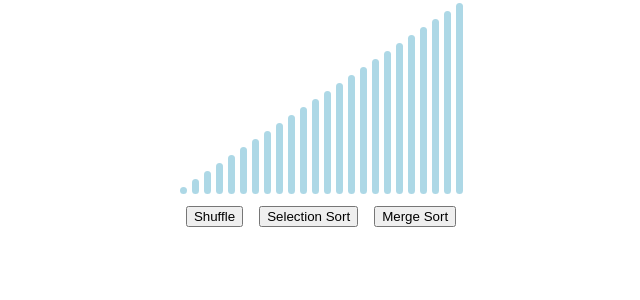
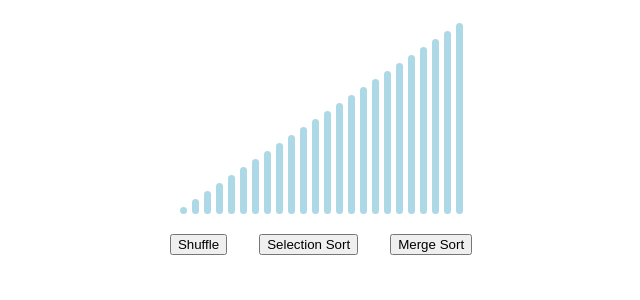
Before and after one commit to andreiui/sorting-visualized, a React (Create React App) app: page / in a window 1280 px wide. Shown: the top 300 px of the page, without its empty margins (319-959 px from the left). Built offline with nearby package versions, Linux system fonts and the light colour scheme.

Commit message:
Minor changes to Sorting.js

```diff
--- a/src/sorting/Algorithms.js
+++ b/src/sorting/Algorithms.js
@@ -1,3 +1,17 @@
+export const shuffleArray = (array, l, u) => {
+  var animations = [];
+  let j;
+  for (let i = u - 1; i > l; i--) {
+    j = Math.floor(Math.random() * (i + 1));
+    const a = {};
+    a.comp = [i, j];
+    a.swap = [i, j];
+    array = swap(array, i, j);
+    animations.push(a);
+  }
+  return animations;
+};
+
 export const selectionSort = (array, l, u) => {
   var animations = [];
   for (var i = l; i < u; i++) {
@@ -5,7 +19,7 @@ export const selectionSort = (array, l, u) => {
       const a = {};
       a.comp = [i, j];
       if (array[j] < array[i]) {
-        swap(array, i, j);
+        array = swap(array, i, j);
         a.swap = [i, j];
       }
       animations.push(a);
@@ -23,7 +37,7 @@ export const mergeSort = (array, l, u) => {
     const a = {};
     a.comp = [l, u - 1];
     if (array[u - 1] < array[l]) {
-      swap(array, l, u - 1);
+      array = swap(array, l, u - 1);
       a.swap = [l, u - 1];
     }
     animations.push(a);
@@ -80,9 +94,10 @@ function mergeIntoArray(array, l, u, mid) {
   return animations;
 }
 
-function swap(array, i, j) {
+export function swap(array, i, j) {
   var temp;
   temp = array[i];
   array[i] = array[j];
   array[j] = temp;
+  return array;
 }
--- a/src/sorting/Sorting.css
+++ b/src/sorting/Sorting.css
@@ -3,6 +3,7 @@ body {
   display: flex;
   background-color: white;
   justify-content: center;
+  margin: 20px;
 }
 
 .sorting {
@@ -15,7 +16,7 @@ body {
 }
 
 .sorting button {
-  margin: 8px;
+  margin: 16px;
 }
 
 .sorting .bar {
--- a/src/sorting/Sorting.js
+++ b/src/sorting/Sorting.js
@@ -1,23 +1,49 @@
 import React, { Component } from "react";
 import "./Sorting.css";
-import { selectionSort, mergeSort } from "./Algorithms.js";
+import { shuffleArray, selectionSort, mergeSort } from "./Algorithms.js";
 
 class Sorting extends Component {
   constructor(props) {
     super(props);
     this.state = {
       list: [],
+      done: true,
     };
   }
+  buttons = [
+    {
+      class: "shuffle",
+      title: "Shuffle",
+      func: shuffleArray,
+      speed: 35,
+    },
+    {
+      class: "sorting",
+      title: "Selection Sort",
+      func: selectionSort,
+      speed: 40,
+    },
+    {
+      class: "sorting",
+      title: "Merge Sort",
+      func: mergeSort,
+      speed: 40,
+    },
+  ];
 
   componentDidMount() {
     this.setState({ list: this.generateArray(0, 24) });
   }
 
   sortAnimation = (array, l, u, sort, ms) => {
+    if (!this.state.done) {
+      return array;
+    }
+
     let animations = [];
     let unsorted = [...array];
     const bars = document.getElementsByClassName("sorting bar");
+    this.setState({ done: false });
 
     animations = sort(array, l, u);
 
@@ -74,6 +100,10 @@ class Sorting extends Component {
       }
     }, animations.length * ms);
 
+    setTimeout(() => {
+      this.setState({ done: true });
+    }, (animations.length + 1) * ms);
+
     return unsorted;
   };
 
@@ -93,74 +123,28 @@ class Sorting extends Component {
           ))}
         </div>
         <div className="sorting button">
+          {this.buttons.map((button) => (
             <button
-            className="shuffle"
+              key={button.title}
               onClick={() =>
                 this.setState({
                   list: this.sortAnimation(
                     this.state.list,
                     0,
                     this.state.list.length,
-                  this.shuffleArray,
-                  30
+                    button.func,
+                    button.speed
                   ),
                 })
               }
             >
-            Shuffle
+              {button.title}
             </button>
-          <button
-            className="sort"
-            onClick={() =>
-              this.setState({
-                list: this.sortAnimation(
-                  this.state.list,
-                  0,
-                  this.state.list.length,
-                  selectionSort,
-                  50
-                ),
-              })
-            }
-          >
-            Selection Sort
-          </button>
-          <button
-            className="sort"
-            onClick={() =>
-              this.setState({
-                list: this.sortAnimation(
-                  this.state.list,
-                  0,
-                  this.state.list.length,
-                  mergeSort,
-                  50
-                ),
-              })
-            }
-          >
-            Merge Sort
-          </button>
+          ))}
         </div>
       </React.Fragment>
     );
   }
-
-  shuffleArray = (array, l, u) => {
-    var animations = [];
-    let j;
-
-    for (let i = array.length - 1; i > 0; i--) {
-      j = Math.floor(Math.random() * (i + 1));
-      const a = {};
-      a.comp = [i, j];
-      a.swap = [i, j];
-      array = this.swap(array, i, j);
-      animations.push(a);
-    }
-
-    return animations;
-  };
 
   generateArray = (start, end) => {
     let array = [];
```
Lines whose indentation alone changed are shown as unchanged.
